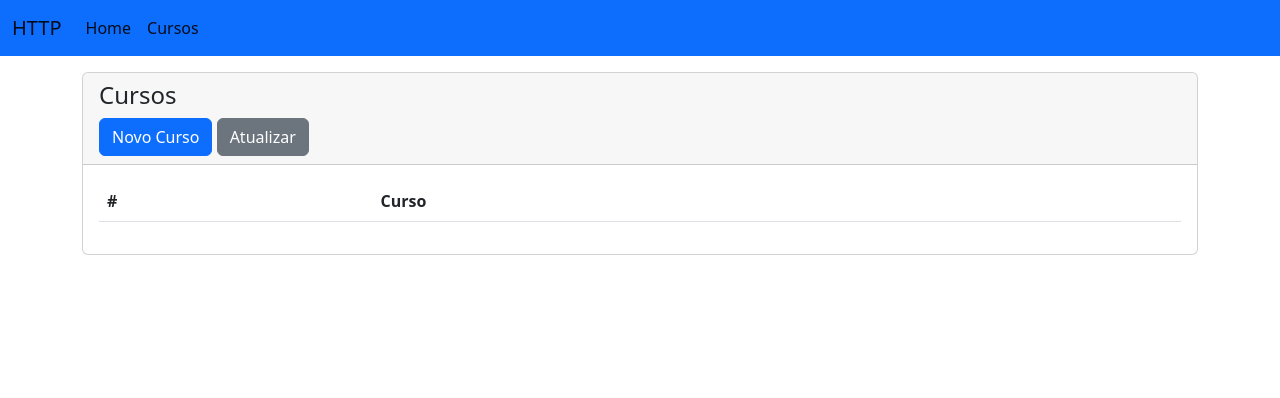
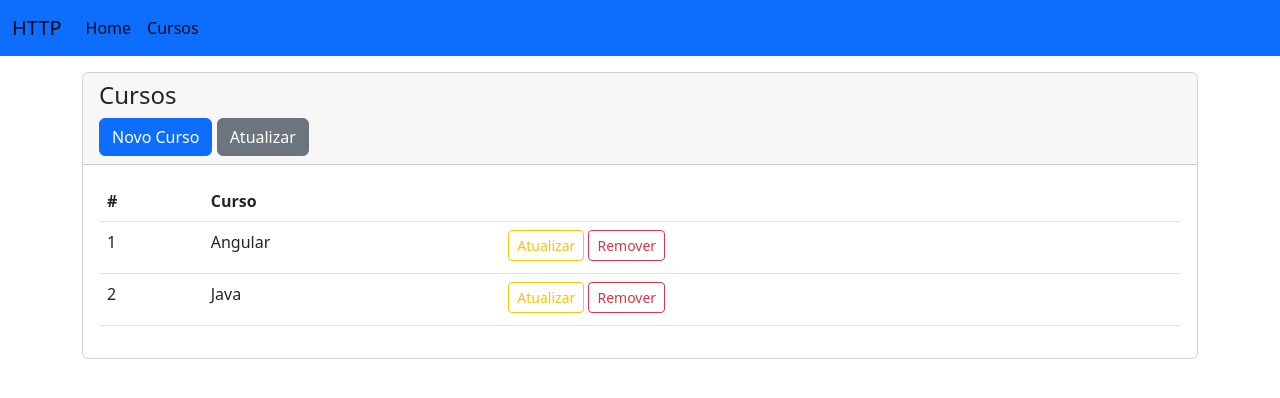
Before and after one commit to israeldiassoares/angular-learning, an Angular app in the folder requests-http/: page /cursos in a window 1280 px wide. Shown: the top 398 px of the page. Built offline with nearby package versions, Linux system fonts and the light colour scheme; data requests are answered from the project's data file.

Commit message:
refact http request | json-http server

```diff
--- a/requests-http/src/app/cursos/cursos-lista/cursos-lista.component.ts
+++ b/requests-http/src/app/cursos/cursos-lista/cursos-lista.component.ts
@@ -16,7 +16,8 @@ export class CursosListaComponent implements OnInit {
    }
 
   ngOnInit(): void {
-    this.service.list().subscribe()
+    this.service.list()
+    .subscribe((dados: Curso[]):Curso[] => this.cursos = dados)
   }
 
 }
--- a/requests-http/src/app/cursos/cursos-lista/cursos.service.ts
+++ b/requests-http/src/app/cursos/cursos-lista/cursos.service.ts
@@ -1,7 +1,7 @@
 import { Injectable } from '@angular/core';
 
 import { HttpClient } from '@angular/common/http';
-import { Observable } from 'rxjs';
+import { Observable, tap } from 'rxjs';
 import { Curso } from './curso'
 
 @Injectable({
@@ -14,5 +14,8 @@ export class CursosService {
 
   list():Observable<Curso[]>{
     return this.http.get<Curso[]>(this.API)
+    .pipe(
+      tap(console.log)
+    )
   }
 }
```
Also changed, not shown: requests-http/src/app/cursos/cursos-lista/cursos-lista.component.html (line endings or trailing spaces).
